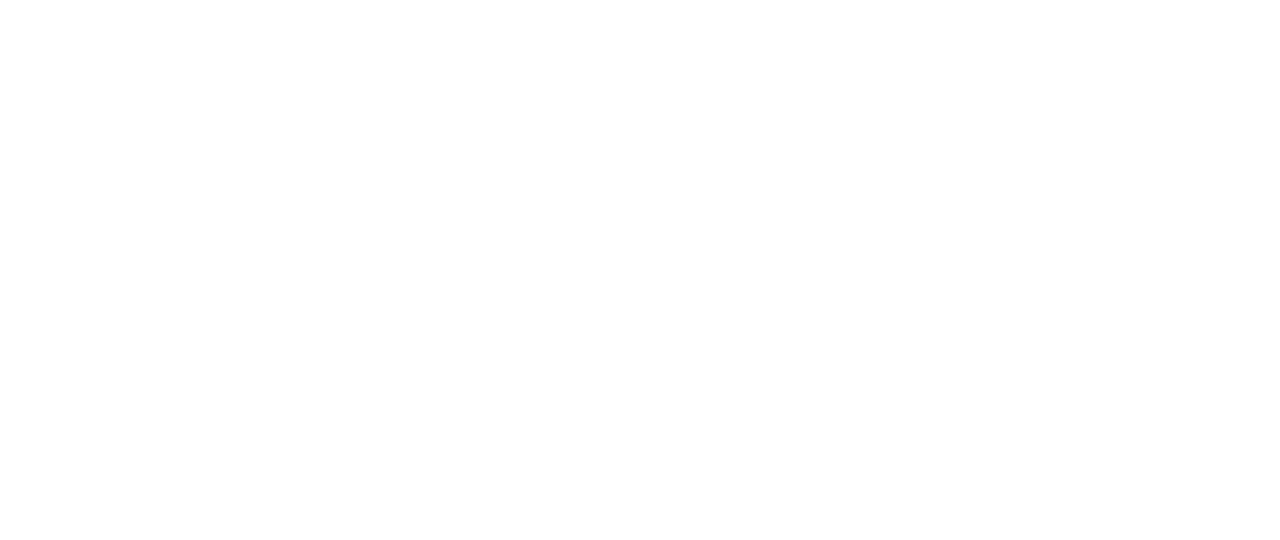
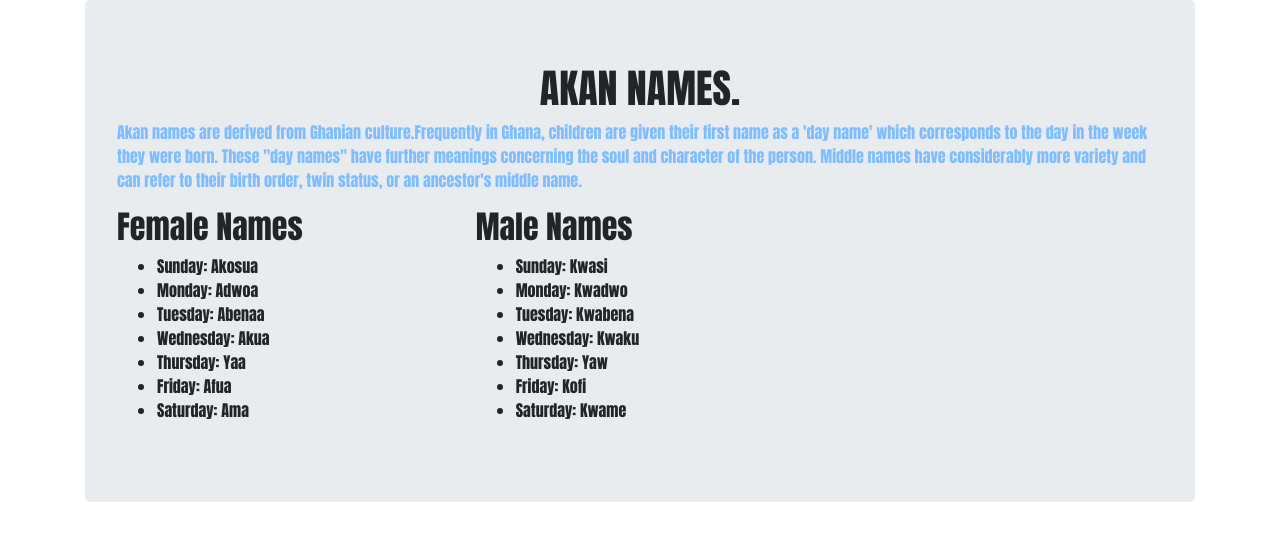
Before and after one commit to Celinemmbonekerrine4/Akan-names, a plain HTML site: page index.html in a window 1280 px wide. Drawn offline with Linux system fonts and the light colour scheme; a web font is replaced by a local one.

Commit message:
created the rows

```diff
--- a/index.html
+++ b/index.html
@@ -4,9 +4,50 @@
     <meta charset="UTF-8">
     <meta name="viewport" content="width=device-width, initial-scale=1.0">
     <meta http-equiv="X-UA-Compatible" content="ie=edge">
-    <title>Document</title>
+    <title>Akan Names</title>
+    <link href="css/bootstrap.css" rel="stylesheet" type="text/css">
+    <link href="https://fonts.googleapis.com/css?family=Anton&display=swap" rel="stylesheet">
+    <link href="https://fonts.googleapis.com/css?family=Alfa+Slab+One|Anton|Enriqueta&display=swap" rel="stylesheet">
 </head>
 <body>
-
+    <script src="js/bootstrap.js">
+    </script>
+    <div class="container">
+    <div class="jumbotron">
+    <div class="row">
+        <div class="col-md-12">
+                <h1>AKAN NAMES.</h1>
+                <p>Akan names are derived from Ghanian culture.Frequently in Ghana, children are given their first name as a 'day name' which corresponds to the day in the week they were born.
+                    These "day names" have further meanings concerning the soul and character of the person. Middle names have considerably more variety and can refer to their birth order, twin status, or an ancestor's middle name.
+                </p>
+        </div>
+        <div class="col-md-4">
+                <h2>Female Names</h2>
+                <ul>
+                        <li>Sunday: Akosua</li>
+                        <li> Monday: Adwoa</li>
+                        <li>Tuesday: Abenaa</li>
+                        <li>Wednesday: Akua</li>
+                        <li>Thursday:  Yaa</li>
+                        <li>Friday: Afua</li>
+                        <li>Saturday: Ama</li>
+                </ul>
+            </div>
+            <div class="col-md-4">
+                <h2>Male Names</h2>
+                <ul>
+                        <li>Sunday: Kwasi</li>
+                        <li>Monday: Kwadwo</li>
+                        <li> Tuesday: Kwabena</li>
+                        <li> Wednesday: Kwaku</li>
+                        <li>Thursday:  Yaw</li>
+                        <li>Friday: Kofi</li>
+                        <li>Saturday: Kwame</li>
+                </ul>
+            </div>
+        </div>
+    </div>
+</div>
+    </div>
 </body>
 </html>
```
